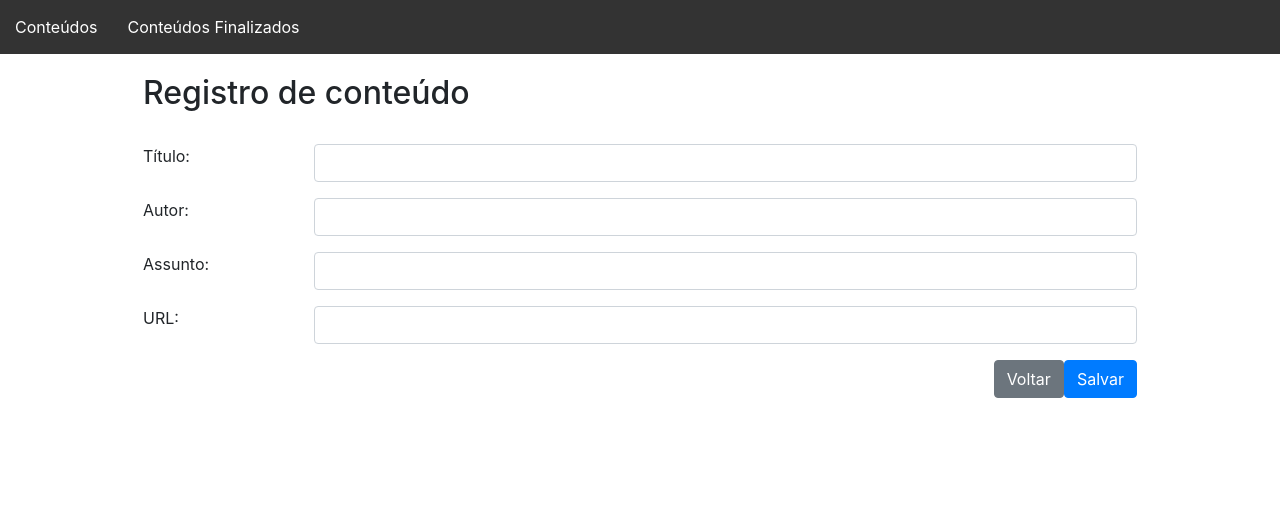
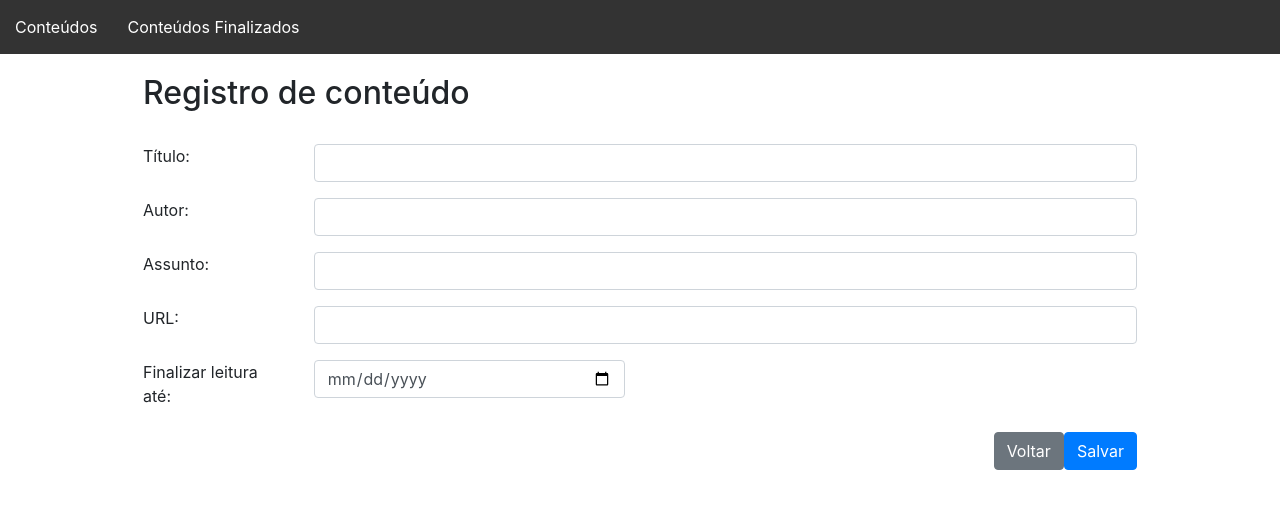
Before and after one commit to ingridTPires/projeto-vue, a Vue app: page /#/conteudo in a window 1280 px wide. Shown: the top 508 px of the page. Built offline with nearby package versions, Linux system fonts and the light colour scheme.

Commit message:
Cadastrar data de prazo

```diff
--- a/src/components/Conteudo.vue
+++ b/src/components/Conteudo.vue
@@ -39,6 +39,12 @@
           <input type="text" class="form-control" v-model="conteudo.url" />
         </div>
       </div>
+        <div class="form-group row">
+            <label class="col-sm-2">Finalizar leitura até:</label>
+            <div class="col-sm-4">
+                <input type="date" class="form-control" v-model="conteudo.finalizarAte" />
+            </div>
+        </div>
       <button type="submit" class="btn btn-primary float-right">Salvar</button>
         <a class="btn btn-secondary float-right" @click="$router.go(-1)">Voltar</a>
     </form>
@@ -58,6 +64,7 @@
                     url: '',
                     lido: false,
                     finalizado: false,
+                    finalizarAte: new Date(),
                     relacionados: []
                 }
             }
--- a/src/components/Conteudos.vue
+++ b/src/components/Conteudos.vue
@@ -54,7 +54,7 @@
         },
         data () {
             return {
-                fields: ['show_details', 'titulo', 'lido', 'editar'],
+                fields: ['show_details', 'titulo', 'finalizarAte', 'lido', 'editar'],
                 conteudos: [],
                 conteudoSelect: ''
             };
```
